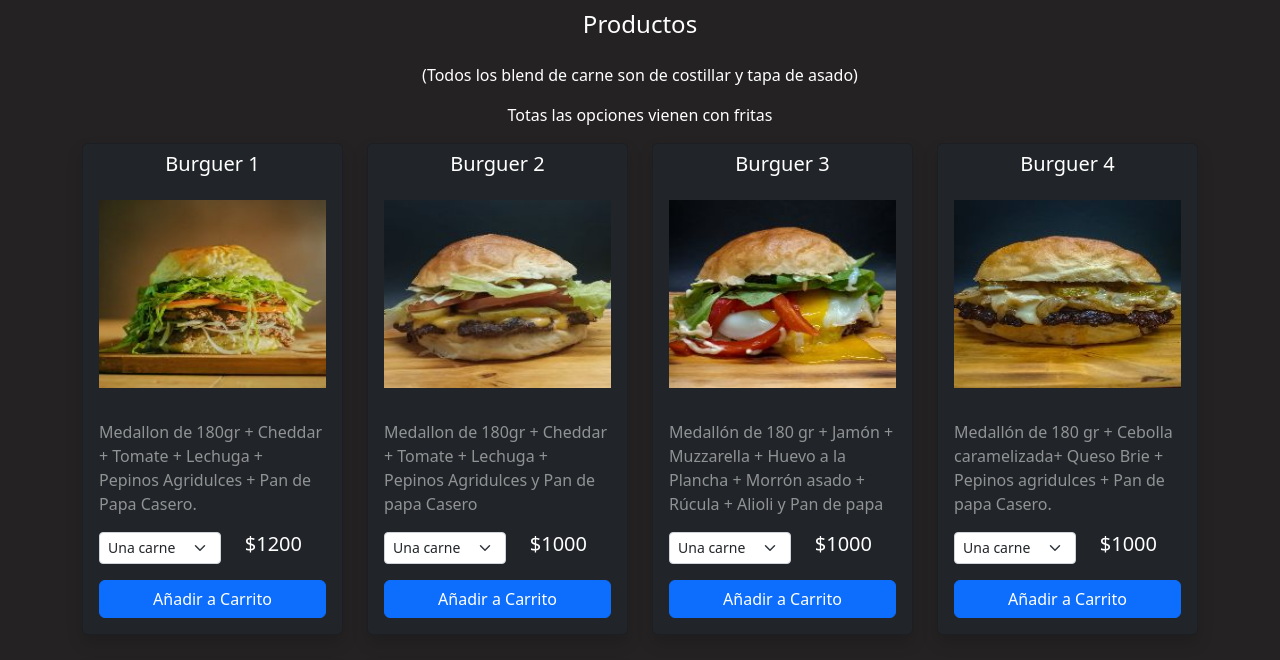
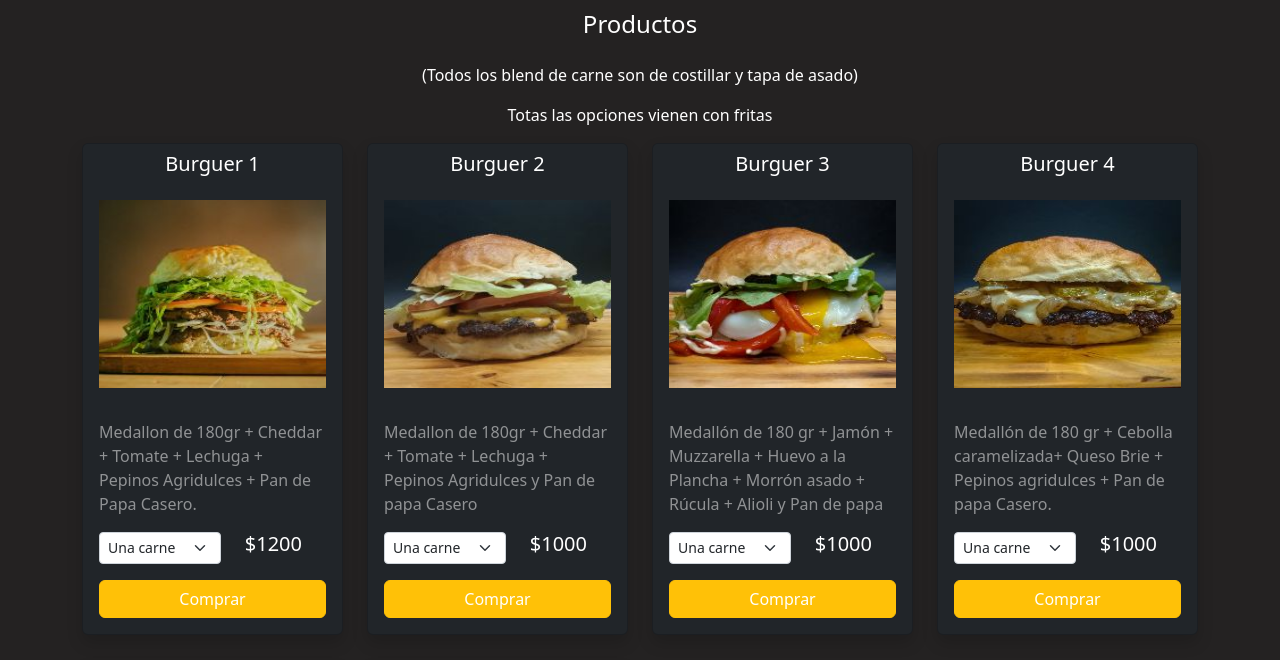
Before and after one commit to SantiagoDeliaa/BrangusBurger, a website: page assets/pages/burgers.html in a window 1280 px wide. Shown: the part 90-750 px from the top of the page. Drawn offline with nearby package versions, Linux system fonts and the light colour scheme.

Commit message:
actualizo cambios

```diff
--- a/assets/js/main.js
+++ b/assets/js/main.js
@@ -50,7 +50,7 @@ const printProduct = async() =>{
     </div>
 
     <div class="d-grid gap-2">
-    <button class="btn btn-primary button" id = "${data.id}" ">Añadir a Carrito</a>
+    <button class="btn btn-warning text-white button" id = "${data.id}" ">Comprar</a>
     </div>
     </div>
     </div>
@@ -59,64 +59,8 @@ const printProduct = async() =>{
     items.appendChild(card);
   })
 }
-// const printProduct = async() =>{
-//   const product = await getData();
 
-//       product.forEach((data)=>{
-//         const card = document.createElement('div')
-//         const html = ` <div class="d-flex justify-content-center mb-4">
-//         <div class="card shadow mb-1 bg-dark rounded" style="width: 20rem;">
-//         <h5 class="card-title pt-2 text-center text-white">${data.nombre}</h5>
-//         <img src="${data.imagen}" class="image image card-img-top" alt="...">
-//         <div class="card-body">
-//         <p class="card-text   text-white-50 descripription">${data.desc}</p>
-//         <div class="d-flex">
-//         <select id="selectInput" class="tamaño mb-3 form-select form-select-sm" aria-label=".form-select-sm example">
-//         <option  value="1" ">Una carne</option>
-//         <option value="2" >Dos carnes</option>
-//         <option value="3" >Tres carnes</option>
-//         </select>
-//         <h5 class="d-flex text-white mx-4 ">$<p id="price">${data.precio}</p></h5>
-//         </div>
-
-//         <div class="d-grid gap-2">
-//         <button id = "${data.id}"  class="btn btn-primary button" data-bs-toggle="modal" data-bs-target="#exampleModal" data-bs-whatever="@mdo">Añadir a carrito</button>
-
-
-//         <div class="modal fade" id="exampleModal" tabindex="-1" aria-labelledby="exampleModalLabel" aria-hidden="true">
-//     <div class="modal-dialog">
-//       <div class="modal-content">
-//         <div class="modal-header">
-//         <h1 class="modal-title fs-5" id="exampleModalLabel">¿Desea agregar o quitar ingredientes?</h1>
-
-//         </div><
-//         <div class="modal-body">
-//         <form>
-//         <div class="mb-3">
-//               <textarea class="form-control" id="message-text" placeholder="Escriba aqui"></textarea>
-//         </div>
-//         </form>
-//         </div>
-//         <div class="modal-footer">
-//         <button  id="${data.id}" class="btn btn-success"  onClick="getDataEvent() addToText(${data.id})">Agregar</button>
-//         </div>
-//         </div>
-//         </div>
-//         </div>
-//         </div>
-//         </div>
-//         </div>
-//         </div>`;
-//         card.innerHTML = html;
-//         items.appendChild(card);
-//       })
-//     }
-
-
-
-    // esta funcion se encarga de obtener los valores del input seleccionado cuando se escucha el evento click y modifica el precio del producto
-
-    document.addEventListener("change", async (e) => {
+document.addEventListener("change", async (e) => {
       if (e.target.matches("#selectInput")) {
         let card = e.target.parentNode.parentElement;
         console.log(card)
@@ -135,7 +79,7 @@ const printProduct = async() =>{
             } else if (value == 3) {
               price.textContent = `${element.precio + 200}`;
             }
-            }
+          }
           });
         }
         e.stopPropagation();
@@ -182,4 +126,5 @@ const printProduct = async() =>{
       e.stopPropagation();
     });
 
+
     printProduct();
--- a/package.json
+++ b/package.json
@@ -19,5 +19,8 @@
   "dependencies": {
     "express": "^4.18.1",
     "mysql": "^2.18.1"
+  },
+  "devDependencies": {
+    "nodemon": "^2.0.20"
   }
 }
```
Also changed, not shown: index.html (+1 -0 lines), assets/image/shopping-cart.png, assets/image/shopping-cart2.png (added), 1 other file.
